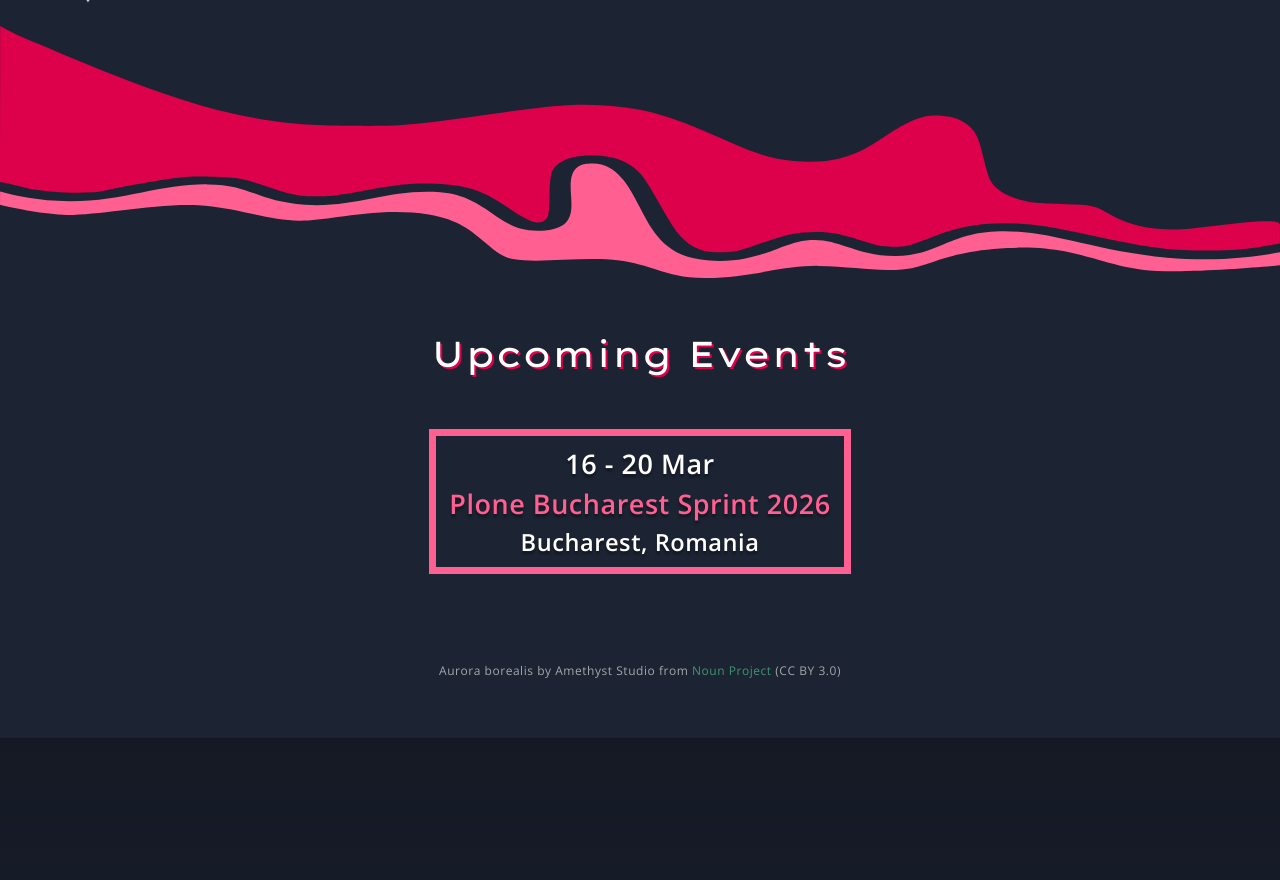
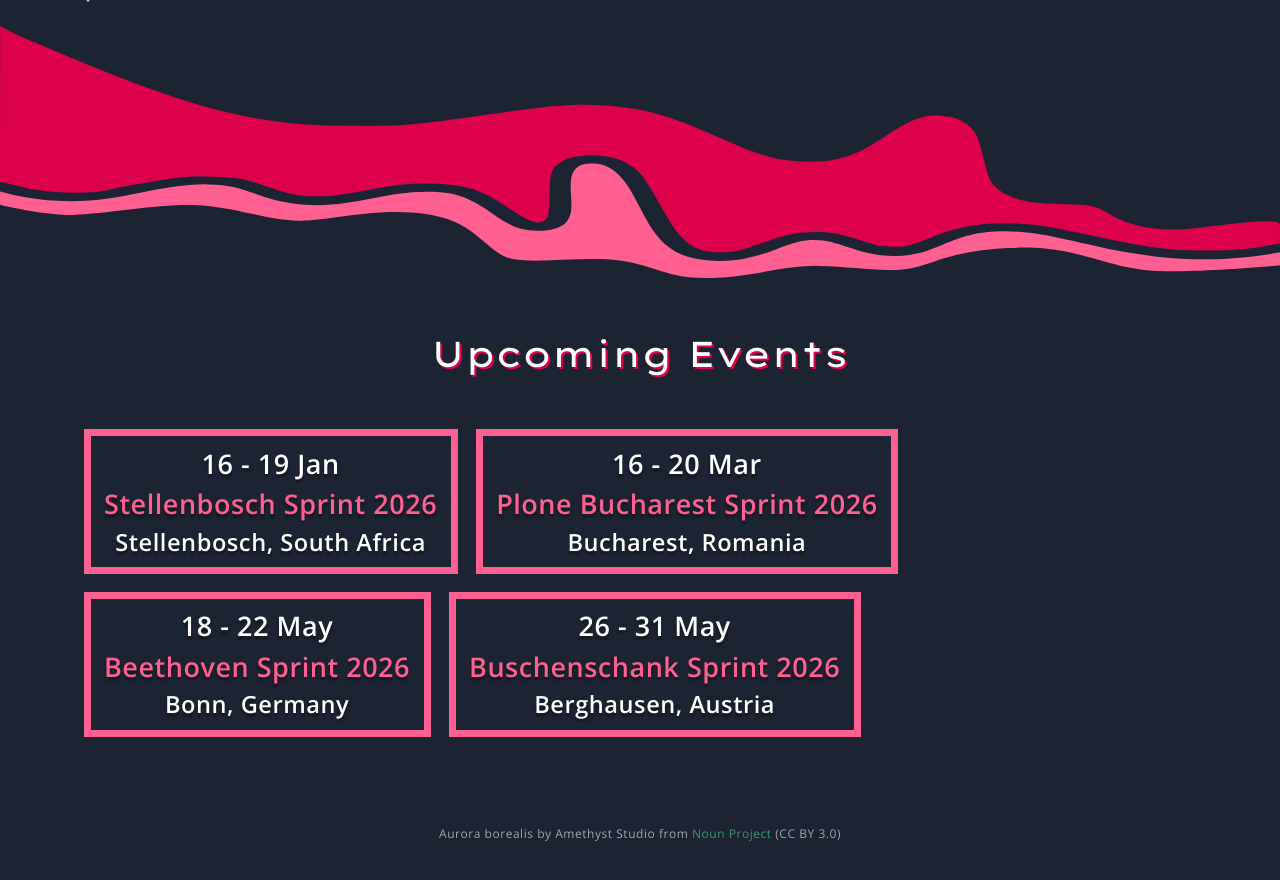
Before and after one commit to eaudeweb/eaudeweb.github.com, a Jekyll site: the page built from plone-bucharest-sprint-2026.html, in a window 1280 px wide and 900 px high, scrolled down 2498 px. Shown: the top 880 px of the window. Built offline with Jekyll 4.4.1, drawn with Linux system fonts in a browser that asks for light colours; before the commit the page ends 3236 px from its top, so only the background shows below that.

Commit message:
plone bucharest 2026

```diff
--- a/_layouts/plone-2026.html
+++ b/_layouts/plone-2026.html
@@ -223,7 +223,18 @@
       <div class="container">
         <section id="upcoming" class="d-flex flex-column align-items-center">
           <h2>Upcoming Events</h2>
-          <ul class="list-unstyled d-flex flex-column flex-md-row gap-3 mt-3">
+          <ul class="list-unstyled d-flex flex-column flex-md-row flex-wrap gap-3 mt-3">
+            <li>
+              <a
+                class="btn btn-outline border-7 btn-block d-flex flex-column text-center fs-4 icon icon-yes"
+                href="https://plone.org/news-and-events/events/sprints/stellenbosch-sprint-2026"
+                target="_blank"
+              >
+                <time class="date">16 - 19 Jan</time>
+                <strong class="name">Stellenbosch Sprint 2026</strong>
+                <small>Stellenbosch, South Africa</small></a
+              >
+            </li>
             <li>
               <a
                 class="btn btn-outline border-7 btn-block d-flex flex-column text-center fs-4 icon icon-yes"
@@ -232,6 +243,28 @@
                 <time class="date">16 - 20 Mar</time>
                 <strong class="name">Plone Bucharest Sprint 2026</strong>
                 <small>Bucharest, Romania</small></a
+              >
+            </li>
+            <li>
+              <a
+                class="btn btn-outline border-7 btn-block d-flex flex-column text-center fs-4 icon icon-yes"
+                href="https://kitconcept.com/en/plone-beethoven-sprint-bonn-2026"
+                target="_blank"
+              >
+                <time class="date">18 - 22 May</time>
+                <strong class="name">Beethoven Sprint 2026</strong>
+                <small>Bonn, Germany</small></a
+              >
+            </li>
+            <li>
+              <a
+                class="btn btn-outline border-7 btn-block d-flex flex-column text-center fs-4 icon icon-yes"
+                href="https://plone.org/news-and-events/events/sprints/buschenschank-sprint-2026"
+                target="_blank"
+              >
+                <time class="date">26 - 31 May</time>
+                <strong class="name">Buschenschank Sprint 2026</strong>
+                <small>Berghausen, Austria</small></a
               >
             </li>
           </ul>
```
